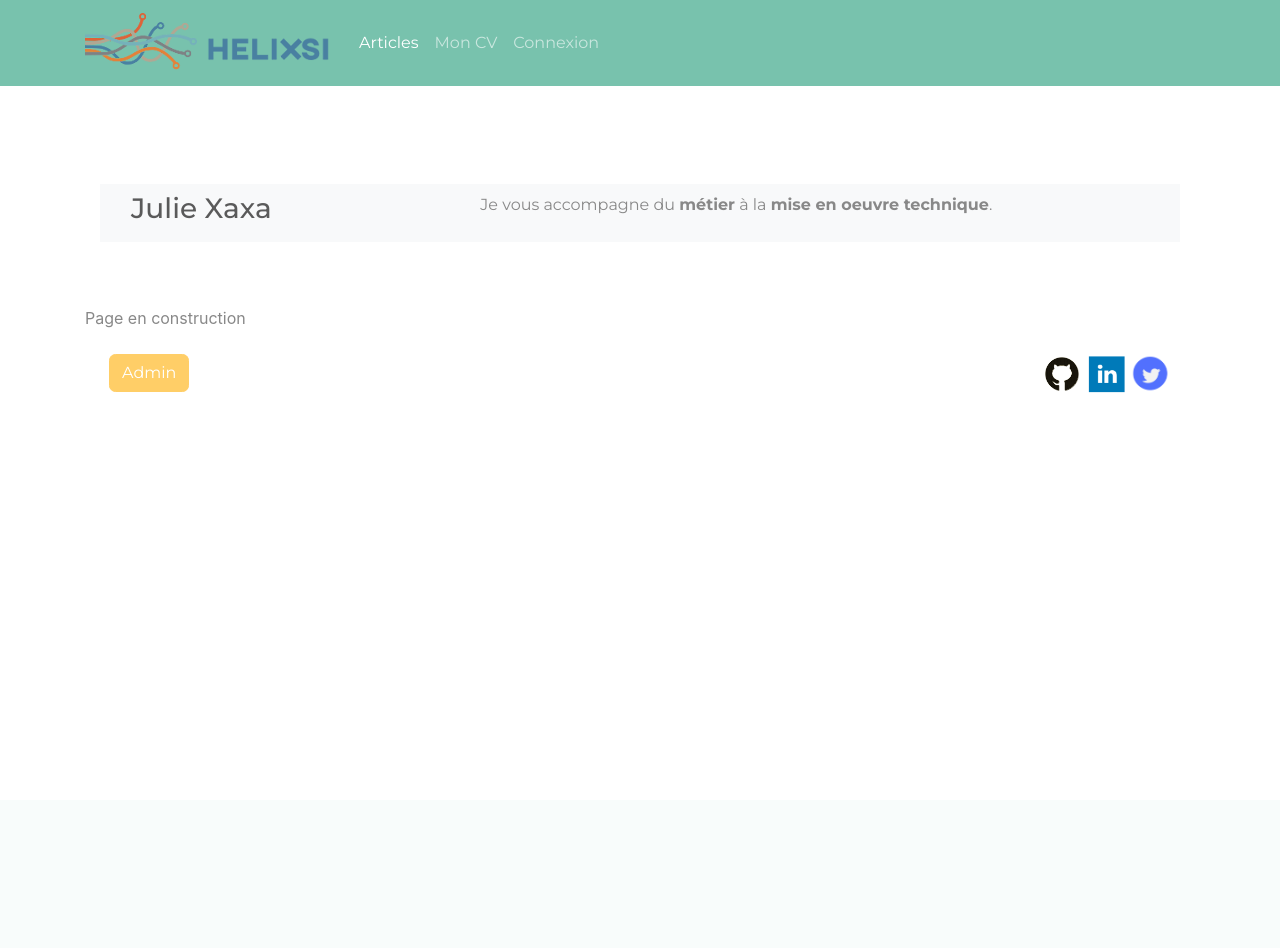
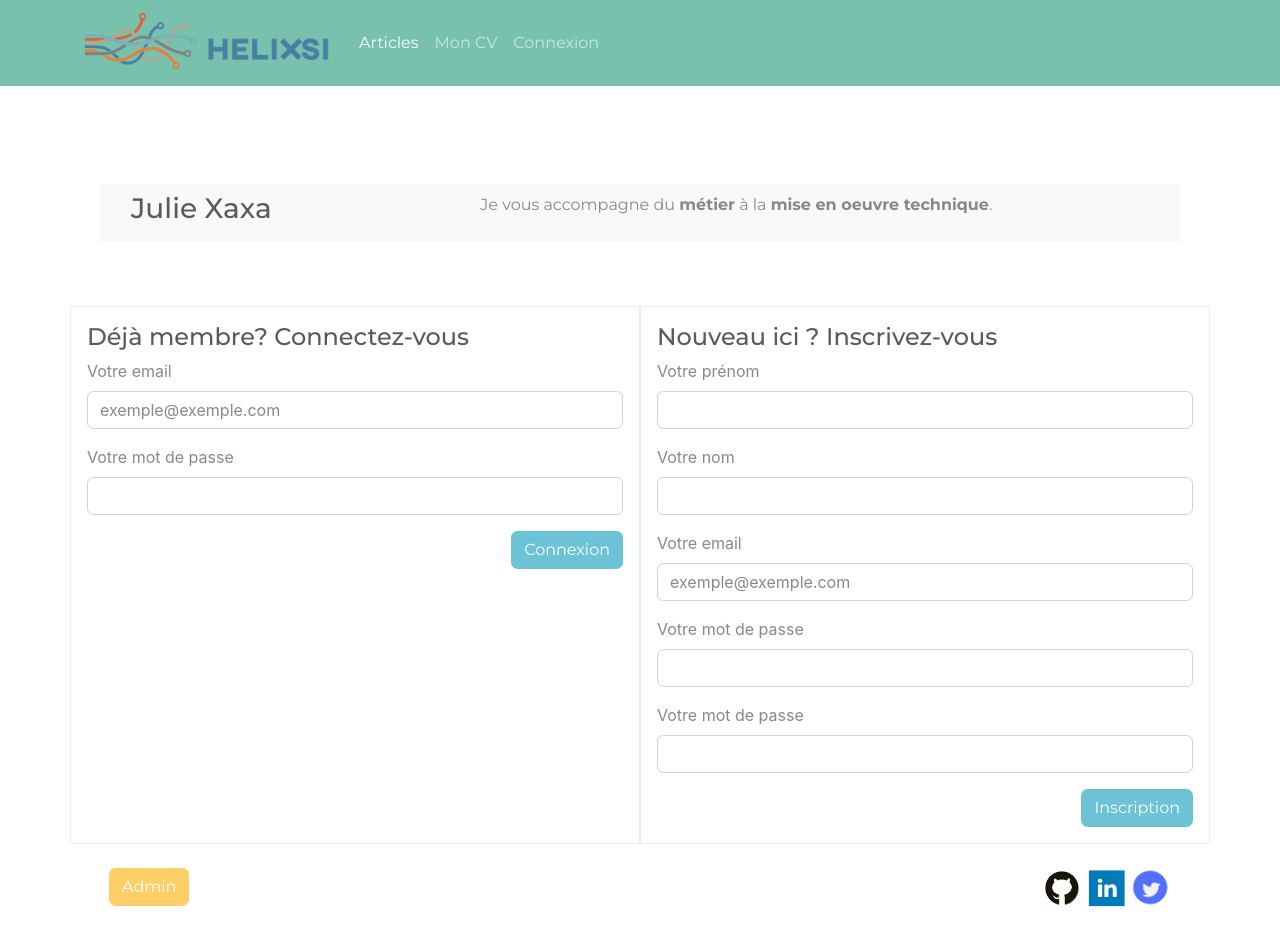
Before and after one commit to Toasted201/OpenClassroom_P05, a PHP site: template View/Front/connexion.html.twig in a window 1280 px wide. Before the commit the page ends 393 px from the top, so only its background shows below. Run offline with PHP 8.4, Linux system fonts and the light colour scheme; the template is opened without the code that fills it, so the values that code supplies are empty; some libraries are stand-ins or nearby versions.

Commit message:
View authentification

```diff
--- a/View/Front/connexion.html.twig
+++ b/View/Front/connexion.html.twig
@@ -3,5 +3,50 @@
 {% block title %}Connexion{% endblock %}
 
 {% block content %}
-    Page en construction
+    <div class="row">
+        <div class="col-12 col-md-6 border border-primary-light p-3">
+            <form method="post" action='?action=connexion'>
+                <fieldset>
+                    <h4>Déjà membre? Connectez-vous</h4>
+                    <div class="form-group">
+                        <label for="emailMessage">Votre email</label>
+                        <input type="email" class="form-control" id="mailConnect" placeholder="exemple@exemple.com" name='mailConnect' required>
+                    </div>
+                    <div class="form-group">
+                        <label for="passConnect">Votre mot de passe</label>
+                        <input type="password" class="form-control" id="passConnect" name ="passConnect" maxlenght="255" cols="50" required>
+                    </div>
+                    <button type="submit" class="btn btn-info float-right">Connexion</button>
+                </fieldset>
+            </form>
+            <!--mot de passe oublié?-->
+        </div>
+        <div class="col-12 col-md-6 border border-primary-light p-3">
+            <form method="post" action='?action=inscription'>
+                <fieldset>
+                    <h4>Nouveau ici ? Inscrivez-vous</h4>
+                    <div class="form-group">
+                        <label for="firstName">Votre prénom</label>
+                        <input type="text" class="form-control" id="maiFirstName" name='firstNameInscription' maxlenght="255" cols="50" required>
+                    </div>
+                    <div class="form-group">
+                        <label for="lastName">Votre nom</label>
+                        <input type="text" class="form-control" id="maiLastName" name='lastNameInscription' maxlenght="255" cols="50" required>
+                    </div>
+                    <div class="form-group">
+                        <label for="emailMessage">Votre email</label>
+                        <input type="email" class="form-control" id="mailInscription" placeholder="exemple@exemple.com" name='mailInscription' required>
+                    </div>
+                    <div class="form-group">
+                        <label for="passConnect">Votre mot de passe</label>
+                        <input type="password" class="form-control" id="passInscription" name ="passInscription" maxlenght="255" cols="50" required>
+                    </div>
+                    <div class="form-group">
+                        <label for="passConnect">Votre mot de passe</label>
+                        <input type="password" class="form-control" id="passInscriptionCtrl" name ="passInscriptionCtrl" maxlenght="255" cols="50" required>
+                    </div>
+                    <button type="submit" class="btn btn-info float-right">Inscription</button>
+                </fieldset>
+            </form>
+        </div>
 {% endblock %}
```
